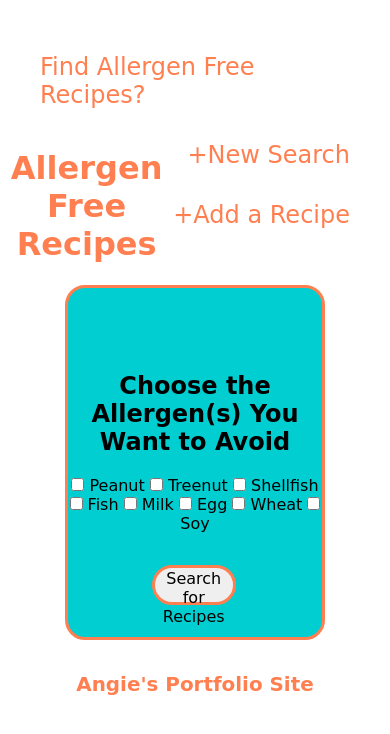
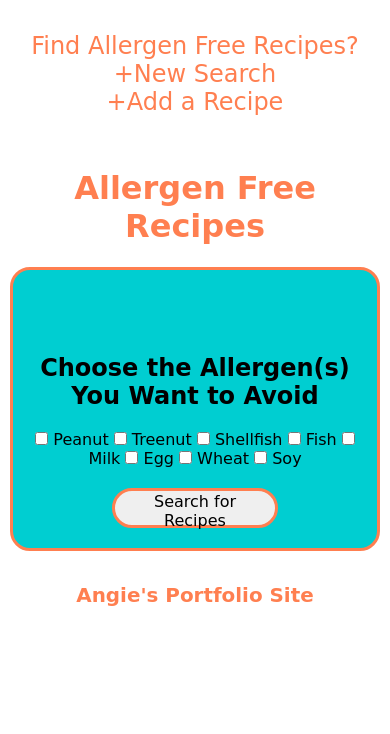
Before and after one commit to angiecrellin/allergen-free-recipes, a website: page public/index.html in a window 390 px wide. Drawn offline with nearby package versions, Linux system fonts and the light colour scheme; a web font is replaced by a local one.

Commit message:
responsive updates

```diff
--- a/public/index.html
+++ b/public/index.html
@@ -4,6 +4,7 @@
 <head>
     <meta charset="UTF-8">
     <title>Allergen Free Recipes</title>
+    <meta name="viewport" content="width=device-width, initial-scale=1">
     <link rel="stylesheet" href="/style.css">
     <link rel="stylesheet" href="./normalize.css">
     <link href="https://fonts.googleapis.com/css?family=Merriweather" rel="stylesheet">
--- a/public/style.css
+++ b/public/style.css
@@ -121,6 +121,7 @@ h1 {
     background-color: DarkTurquoise;
     border: 3px solid Coral;
     border-radius: 20px;
+    padding: 0 1rem;
     /*box-shadow: 3px 3px Coral;*/
 }
 
@@ -182,6 +183,7 @@ button:hover {
     background-color: DarkTurquoise;
     border: 3px solid Coral;
     border-radius: 20px;
+    padding: 0 1rem;
     /*box-shadow: 3px 3px;*/
     display: none;
 }
@@ -240,3 +242,45 @@ textarea {
     font-size: 1.5rem;
     text-decoration: none;
 }
+
+@media only screen and (max-width:900px) {
+    .search, .results, #add-recipe {
+        width:90%;
+    }
+}
+
+@media only screen and (max-width:700px) {
+
+    nav {
+        text-align: center;
+        padding-top:2rem;
+    }
+    nav ul {
+        padding: 0;
+        margin: 0;
+
+    }
+    nav ul li:last-child {
+        float: none;
+    }
+    nav ul li{
+        padding: 0;
+        float: none;
+    }
+
+    h1 {
+        padding-top: 2rem;
+    }
+
+    .recipeSearch {
+        width: 50%;
+        display: block;
+        margin: 1.25rem auto;
+    }
+}
+
+@media only screen and (max-width:500px) {
+    .search, .results, #add-recipe {
+        width:85%;
+    }
+}
```
Also changed, not shown: public/app.js (line endings or trailing spaces).
